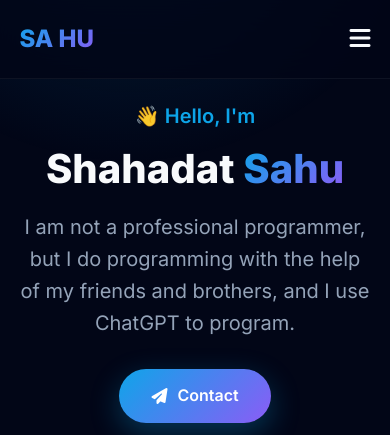
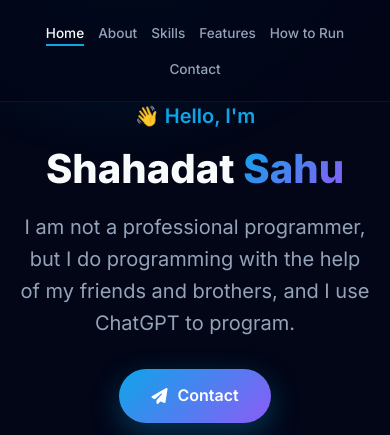
Before and after one commit to SahuUhas/Portfolio, a website: page index.html in a window 390 px wide. Shown: the top 435 px of the page. Drawn offline with Linux system fonts and the light colour scheme.

Commit message:
Remove SA HU logo and menu toggle button from navbar
- Navbar now shows only the centered nav links
- Mobile: links wrap and stay visible instead of hidden behind toggle
- Inline JS: removed menu toggle handler references

Co-authored-by: arena-agent <297053741+arena-agent@users.noreply.github.com>

```diff
--- a/index.html
+++ b/index.html
@@ -55,20 +55,12 @@
             width: 100%;
             padding: 20px 5%;
             display: flex;
-            justify-content: space-between;
+            justify-content: center;
             align-items: center;
             z-index: 1000;
             background: rgba(2, 6, 23, 0.8);
             backdrop-filter: blur(20px);
             border-bottom: 1px solid rgba(255,255,255,0.05);
-        }
-
-        .logo {
-            font-size: 1.5rem;
-            font-weight: 800;
-            background: linear-gradient(135deg, var(--primary), var(--secondary));
-            -webkit-background-clip: text;
-            -webkit-text-fill-color: transparent;
         }
 
         .nav-links {
@@ -83,15 +75,6 @@
             font-weight: 500;
             transition: color 0.3s;
             position: relative;
-        }
-
-        .menu-toggle {
-            display: none;
-            background: none;
-            border: none;
-            color: var(--text);
-            font-size: 1.5rem;
-            cursor: pointer;
         }
 
         .nav-links a.active {
@@ -620,31 +603,14 @@
 
         /* Mobile Responsive */
         @media (max-width: 968px) {
-            .menu-toggle {
-                display: block;
+            .nav-links {
+                flex-wrap: wrap;
+                justify-content: center;
+                gap: 10px 14px;
             }
 
-            .nav-links {
-                position: absolute;
-                top: 100%;
-                left: 0;
-                width: 100%;
-                flex-direction: column;
-                gap: 0;
-                background: rgba(2, 6, 23, 0.97);
-                border-bottom: 1px solid rgba(255,255,255,0.05);
-                max-height: 0;
-                overflow: hidden;
-                transition: max-height 0.3s ease;
-            }
-
-            .nav-links.open {
-                max-height: 400px;
-            }
-
-            .nav-links li {
-                padding: 14px 5%;
-                border-top: 1px solid rgba(255,255,255,0.05);
+            .nav-links a {
+                font-size: 0.85rem;
             }
 
             .hero-content {
@@ -677,10 +643,6 @@
 <body>
 
     <nav>
-        <a href="#home" class="logo">SA HU</a>
-        <button class="menu-toggle" id="menuToggle" aria-label="Toggle menu" aria-expanded="false">
-            <i class="fas fa-bars"></i>
-        </button>
         <ul class="nav-links" id="navLinks">
             <li><a href="#home">Home</a></li>
             <li><a href="#about">About</a></li>
@@ -935,15 +897,6 @@
             observer.observe(category);
         });
 
-        // Mobile menu
-        const menuToggle = document.getElementById('menuToggle');
-        const navLinks = document.getElementById('navLinks');
-        menuToggle.addEventListener('click', () => {
-            const open = navLinks.classList.toggle('open');
-            menuToggle.setAttribute('aria-expanded', open);
-            menuToggle.querySelector('i').className = open ? 'fas fa-times' : 'fas fa-bars';
-        });
-
         // Smooth scroll
         document.querySelectorAll('a[href^="#"]').forEach(anchor => {
             anchor.addEventListener('click', function (e) {
@@ -952,9 +905,6 @@
                 if (target) {
                     target.scrollIntoView({ behavior: 'smooth', block: 'start' });
                 }
-                navLinks.classList.remove('open');
-                menuToggle.setAttribute('aria-expanded', 'false');
-                menuToggle.querySelector('i').className = 'fas fa-bars';
             });
         });
 
```
